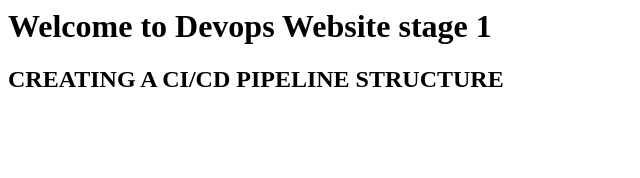
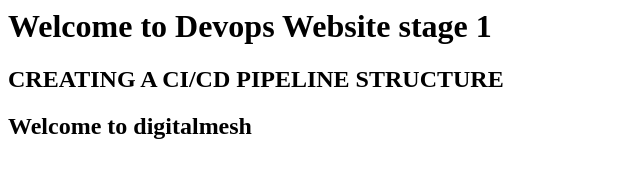
Before and after one commit to sandeep129129/website, a plain HTML site: page index.html in a window 1280 px wide. Shown: the whole page, without its empty margins (0-640 px from the left). Drawn offline with Linux system fonts and the light colour scheme.

Commit message:
Test Website

```diff
--- a/index.html
+++ b/index.html
@@ -3,5 +3,6 @@
 <body>
 <h1>Welcome to Devops Website stage 1<h1>
 <h2>CREATING A CI/CD PIPELINE STRUCTURE<h2>
+<h2>Welcome to digitalmesh<h2>
 </body>
 </html>
```
